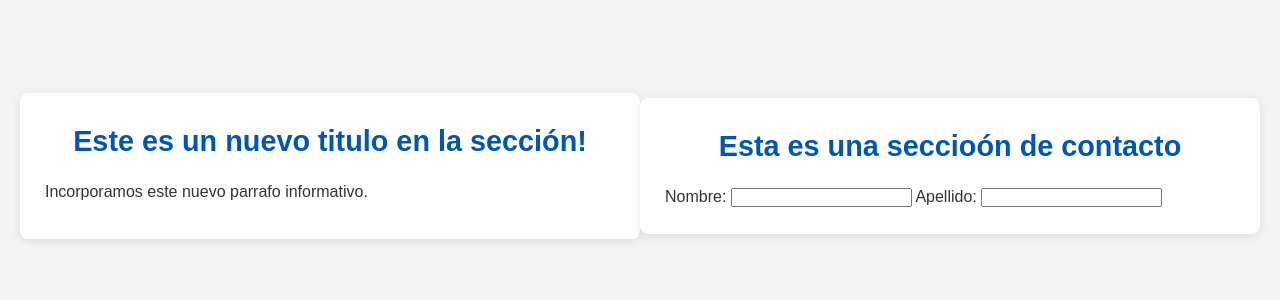
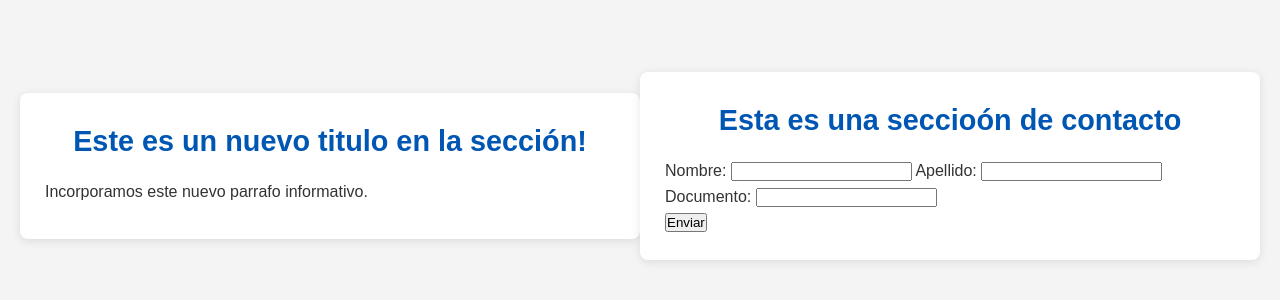
Before and after one commit to gacevedo19101/TP2-DOM, a plain HTML site: page fusiones-sin-conflictos/index.html in a window 1280 px wide. Shown: the part 234-534 px from the top of the page. Drawn offline with Linux system fonts and the light colour scheme.

Commit message:
Se ingresaron nuevos input en index.html section contacto

```diff
--- a/fusiones-sin-conflictos/index.html
+++ b/fusiones-sin-conflictos/index.html
@@ -20,6 +20,11 @@
             <input type="txt" id="Nombre">
             <label for="Apellido">Apellido:</label>
             <input type="txt" id="Apellido">
+            <label for="dni">Documento:</label>
+            <input type="number" id="dni">
+        </div>
+        <div>
+            <button id="enviar">Enviar</button>
         </div>
     </section>
 </body>
```
